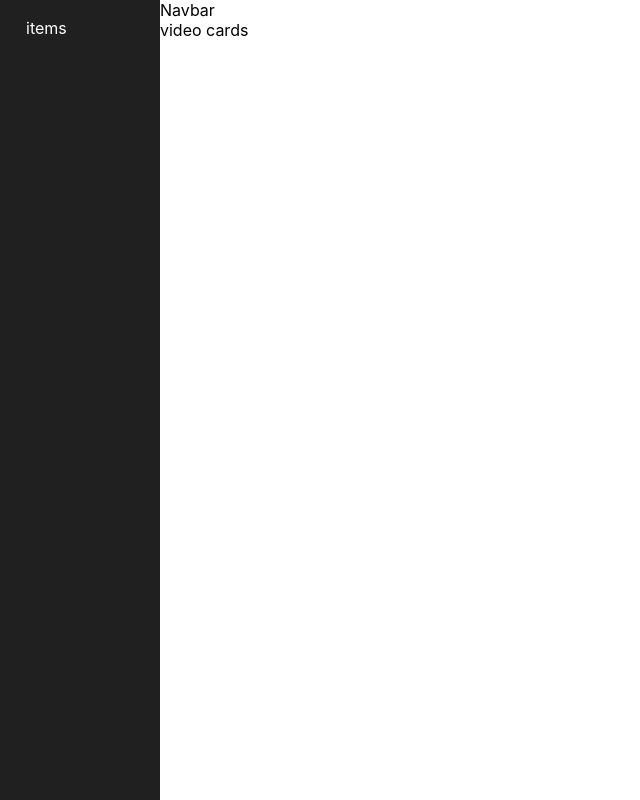
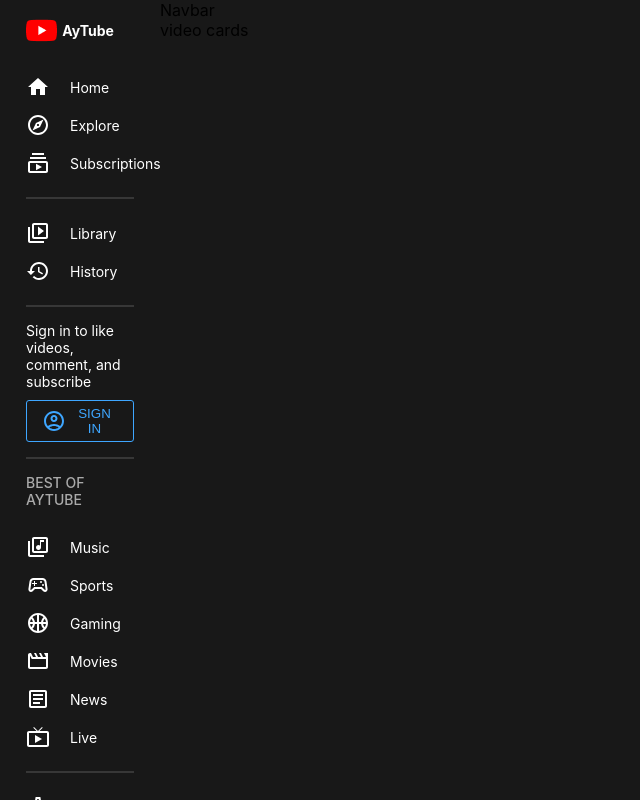
Before and after one commit to Aynoble/videoShare, a React (Create React App) app in the folder client/: page / in a window 1280 px wide. Shown: the whole page, without its empty margins (0-640 px from the left). Built offline with nearby package versions, Linux system fonts and the light colour scheme.

Commit message:
completed Menu and added themes

```diff
--- a/client/package.json
+++ b/client/package.json
@@ -3,6 +3,10 @@
   "version": "0.1.0",
   "private": true,
   "dependencies": {
+    "@emotion/react": "^11.10.5",
+    "@emotion/styled": "^11.10.5",
+    "@mui/icons-material": "^5.11.0",
+    "@mui/material": "^5.11.7",
     "@testing-library/jest-dom": "^5.16.5",
     "@testing-library/react": "^13.4.0",
     "@testing-library/user-event": "^13.5.0",
--- a/client/src/App.js
+++ b/client/src/App.js
@@ -1,6 +1,8 @@
-import styled from "styled-components";
+import { useState } from "react";
+import styled, { ThemeProvider } from "styled-components";
 import Menu from "./components/Menu";
 import Navbar from "./components/Navbar";
+import { darkTheme, lightTheme } from "./utils/Themes";
 
 function App() {
   const Container = styled.div`
@@ -8,16 +10,21 @@ function App() {
   `;
   const Main = styled.div`
     flex: 7;
+    background-color: ${({ theme }) => theme.bg};
   `;
   const Wrapper = styled.div``;
+
+  const [darkMode, setDarkMode] = useState(true);
   return (
+    <ThemeProvider theme={darkMode ? darkTheme : lightTheme}>
       <Container>
-      <Menu />
+        <Menu setDarkMode={setDarkMode} darkMode={darkMode} />
         <Main>
           <Navbar />
           <Wrapper>video cards</Wrapper>
         </Main>
       </Container>
+    </ThemeProvider>
   );
 }
 
--- a/client/src/components/Menu.jsx
+++ b/client/src/components/Menu.jsx
@@ -1,19 +1,174 @@
 import React from "react";
 import styled from "styled-components";
+import logo from "../img/logo.png";
+import HomeIcon from "@mui/icons-material/Home";
+import ExploreOutlinedIcon from "@mui/icons-material/ExploreOutlined";
+import SubscriptionsOutlinedIcon from "@mui/icons-material/SubscriptionsOutlined";
+import VideoLibraryOutlinedIcon from "@mui/icons-material/VideoLibraryOutlined";
+import HistoryOutlinedIcon from "@mui/icons-material/HistoryOutlined";
+import LibraryMusicOutlinedIcon from "@mui/icons-material/LibraryMusicOutlined";
+import SportsEsportsOutlinedIcon from "@mui/icons-material/SportsEsportsOutlined";
+import SportsBasketballOutlinedIcon from "@mui/icons-material/SportsBasketballOutlined";
+import MovieOutlinedIcon from "@mui/icons-material/MovieOutlined";
+import ArticleOutlinedIcon from "@mui/icons-material/ArticleOutlined";
+import LiveTvOutlinedIcon from "@mui/icons-material/LiveTvOutlined";
+import AccountCircleOutlinedIcon from "@mui/icons-material/AccountCircleOutlined";
+import SettingsOutlinedIcon from "@mui/icons-material/SettingsOutlined";
+import FlagOutlinedIcon from "@mui/icons-material/FlagOutlined";
+import HelpOutlinedIcon from "@mui/icons-material/HelpOutlined";
+import SettingsBrightnessOutlinedIcon from "@mui/icons-material/SettingsBrightnessOutlined";
 
-function Menu() {
+function Menu(props) {
   const Container = styled.div`
     flex: 1;
-    background-color: #202020;
+    background-color: ${({ theme }) => theme.bg};
     height: 100vh;
-    color: white;
+    color: ${({ theme }) => theme.textColor};
+    font-size: 14px;
+    position: sticky;
+    top: 0;
+    overflow-y: hidden;
+
+    :hover {
+      overflow-y: scroll;
+      &::-webkit-scrollbar {
+        width: 7px;
+        background-color: white;
+      }
+      &::-webkit-scrollbar-thumb {
+        border-radius: 20px;
+        background-color: black;
+      }
+    }
   `;
   const Wrapper = styled.div`
     padding: 18px 26px;
   `;
+  const Logo = styled.div`
+    display: flex;
+    align-items: center;
+    gap: 5px;
+    font-weight: bold;
+    margin-bottom: 25px;
+  `;
+
+  const Img = styled.img`
+    height: 25px;
+  `;
+  const Item = styled.div`
+    display: flex;
+    align-items: center;
+    gap: 20px;
+    cursor: pointer;
+    padding: 7px 0px;
+  `;
+
+  const Hr = styled.hr`
+    margin: 15px 0px;
+    border: 0.5px solid ${({ theme }) => theme.soft};
+  `;
+
+  const Login = styled.div``;
+
+  const Button = styled.button`
+    padding: 5px 15px;
+    background-color: transparent;
+    border: 1px solid #3ea6ff;
+    color: #3ea6ff;
+    border-radius: 3px;
+    font-weight: 500;
+    margin-top: 10px;
+    cursor: pointer;
+    display: flex;
+    align-items: center;
+    gap: 5px;
+  `;
+  const Title = styled.h2`
+    font-size: 14px;
+    font-weight: 500;
+    color: #aaaaaa;
+    margin-bottom: 20px;
+  `;
   return (
     <Container>
-      <Wrapper>items </Wrapper>
+      <Wrapper>
+        <Logo>
+          <Img src={logo} alt="" />
+          AyTube
+        </Logo>
+        <Item>
+          <HomeIcon />
+          Home
+        </Item>
+        <Item>
+          <ExploreOutlinedIcon />
+          Explore
+        </Item>
+        <Item>
+          <SubscriptionsOutlinedIcon />
+          Subscriptions
+        </Item>
+        <Hr />
+        <Item>
+          <VideoLibraryOutlinedIcon />
+          Library
+        </Item>
+        <Item>
+          <HistoryOutlinedIcon />
+          History
+        </Item>
+        <Hr />
+        <Login>
+          Sign in to like videos, comment, and subscribe
+          <Button>
+            <AccountCircleOutlinedIcon />
+            SIGN IN
+          </Button>
+        </Login>
+        <Hr />
+        <Title>BEST OF AYTUBE</Title>
+        <Item>
+          <LibraryMusicOutlinedIcon />
+          Music
+        </Item>
+        <Item>
+          <SportsEsportsOutlinedIcon />
+          Sports
+        </Item>
+        <Item>
+          <SportsBasketballOutlinedIcon />
+          Gaming
+        </Item>
+        <Item>
+          <MovieOutlinedIcon />
+          Movies
+        </Item>
+        <Item>
+          <ArticleOutlinedIcon />
+          News
+        </Item>
+        <Item>
+          <LiveTvOutlinedIcon />
+          Live
+        </Item>
+        <Hr />
+        <Item>
+          <SettingsOutlinedIcon />
+          Settings
+        </Item>
+        <Item>
+          <FlagOutlinedIcon />
+          Report
+        </Item>
+        <Item>
+          <HelpOutlinedIcon />
+          Help
+        </Item>
+        <Item onClick={() => props.setDarkMode(!props.darkMode)}>
+          <SettingsBrightnessOutlinedIcon />
+          Light Mode
+        </Item>
+      </Wrapper>
     </Container>
   );
 }
--- /dev/null
+++ b/client/src/utils/Themes.js
@@ -0,0 +1,15 @@
+export const darkTheme = {
+  bg: "#181818",
+  bgLighter: "#202020",
+  textColor: "white",
+  textColorSoft: "#aaaaaa",
+  soft: "#373737",
+};
+
+export const lightTheme = {
+  bg: "#f9f9f9",
+  bgLighter: "white",
+  textColor: "black",
+  textColorSoft: "#606060",
+  soft: "#f5f5f5",
+};
```
Also changed, not shown: client/src/img/logo.png (added), 1 other file (tests, documents, lock files or other folders). Lines whose indentation alone changed are shown as unchanged.
